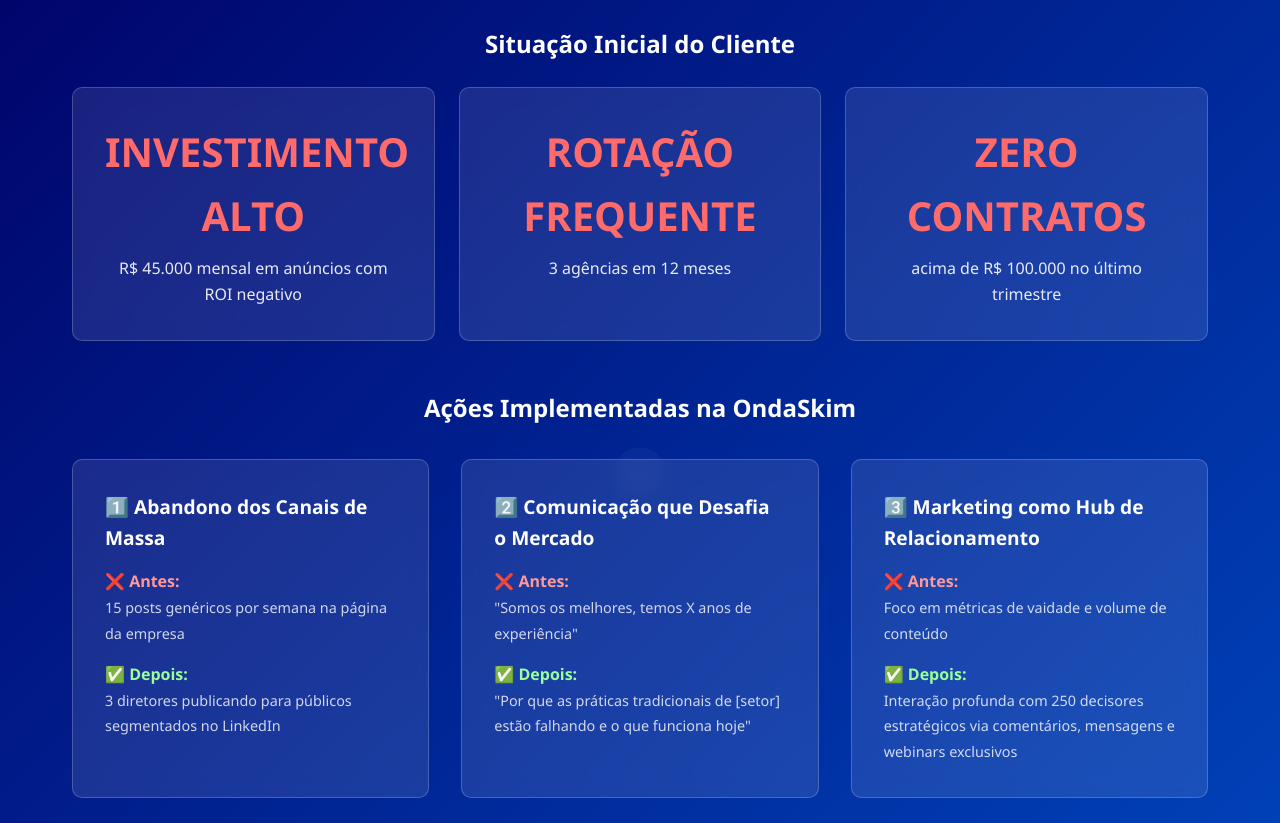
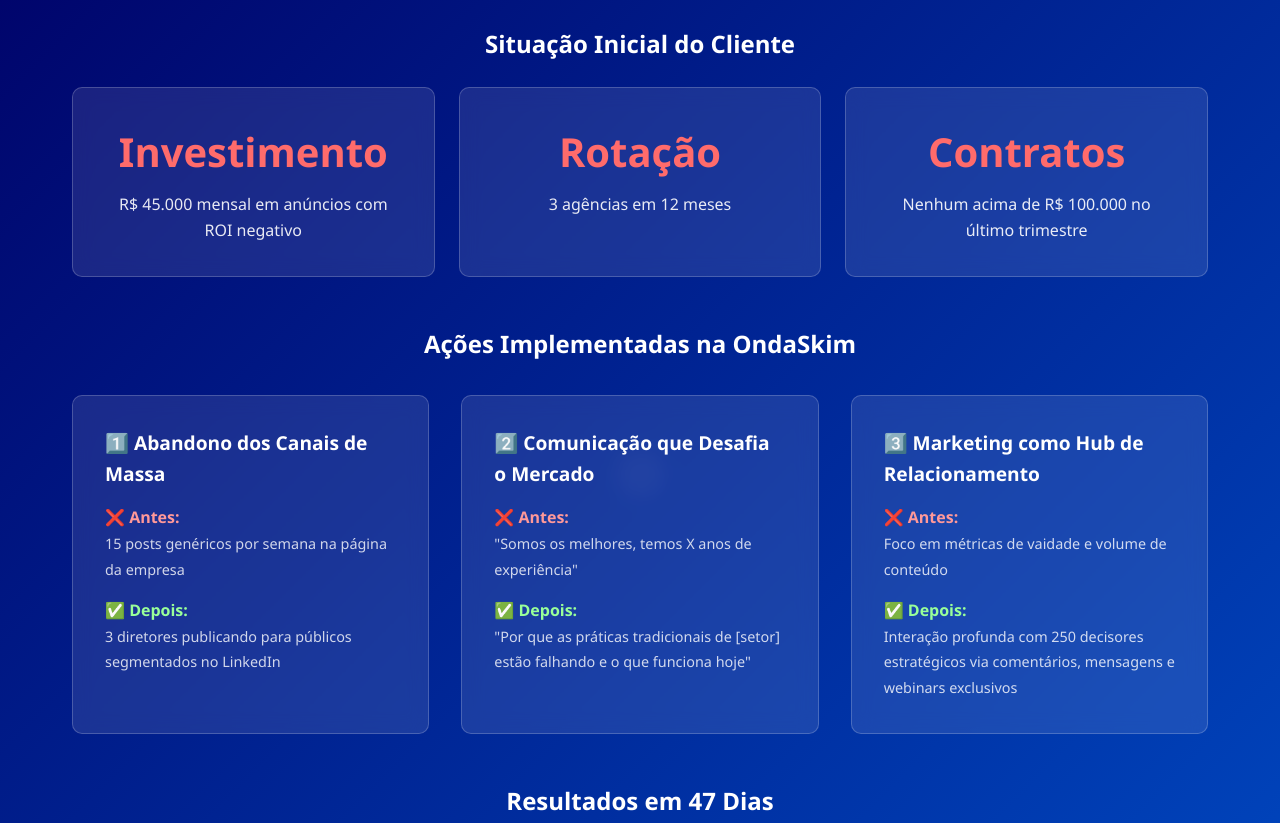
Before and after one commit to OndaSkim/ondaskimmaquinadedemanda, a plain HTML site: page index.html in a window 1280 px wide. Shown: the part 2060-2883 px from the top of the page. Drawn offline with Linux system fonts and the light colour scheme.

Commit message:
index.html

```diff
--- a/index.html
+++ b/index.html
@@ -596,16 +596,16 @@
                 <h3 style="color: #ffffff; margin-bottom: 1.5rem; font-size: 1.5rem; text-align: center;">Situação Inicial do Cliente</h3>
                 <div style="display: grid; grid-template-columns: repeat(auto-fit, minmax(250px, 1fr)); gap: 1.5rem; margin-bottom: 3rem;">
                     <div class="result-item">
-                       <div class="result-number" style="color: #ff6b6b;">INVESTIMENTO ALTO</div>
+                       <div class="result-number" style="color: #ff6b6b;">Investimento</div>
                         <div class="result-label">R$ 45.000 mensal em anúncios com ROI negativo</div>
                     </div>
                     <div class="result-item">
-                        <div class="result-number" style="color: #ff6b6b;">ROTAÇÃO FREQUENTE</div>
+                        <div class="result-number" style="color: #ff6b6b;">Rotação</div>
                         <div class="result-label">3 agências em 12 meses</div>
                     </div>
                     <div class="result-item">
-                        <div class="result-number" style="color: #ff6b6b;">ZERO CONTRATOS</div>
-                        <div class="result-label">acima de R$ 100.000 no último trimestre</div>
+                        <div class="result-number" style="color: #ff6b6b;">Contratos</div>
+                        <div class="result-label"> Nenhum acima de R$ 100.000 no último trimestre</div>
                     </div>
                 </div>
 
```
